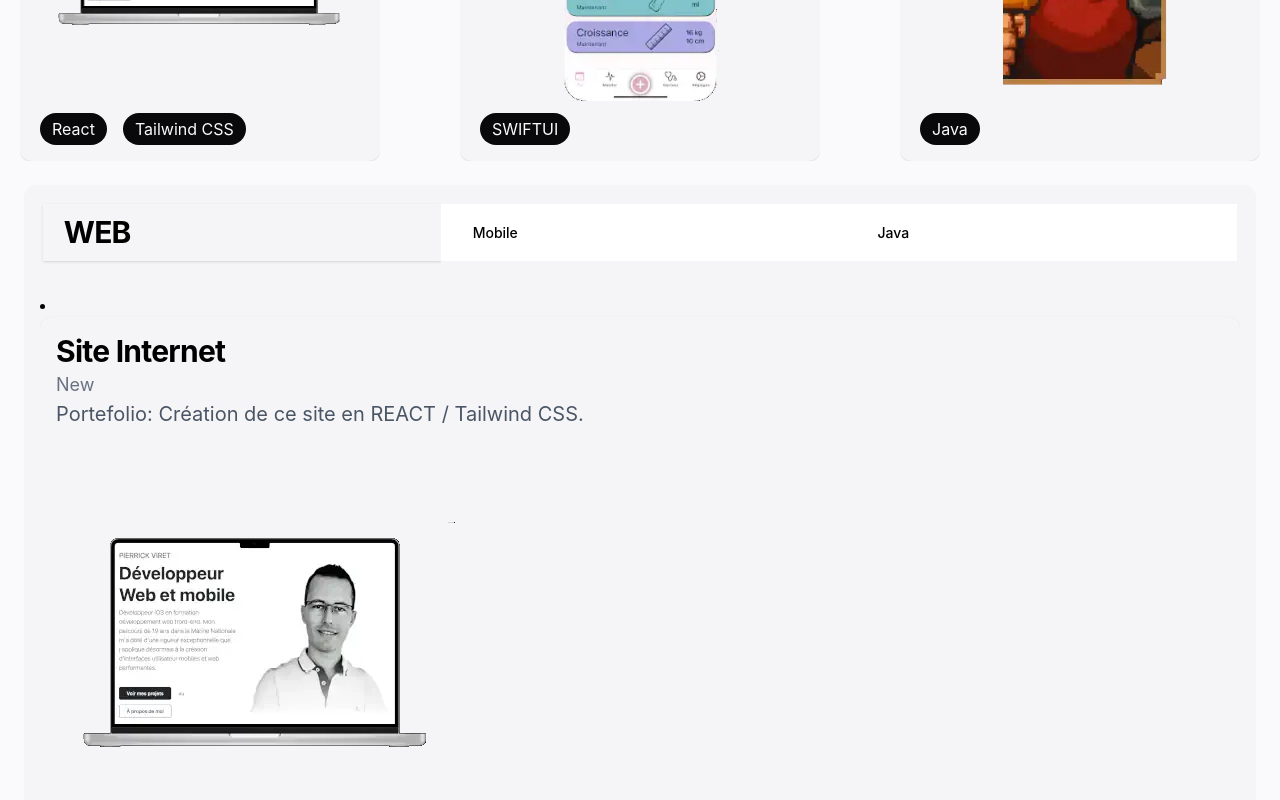
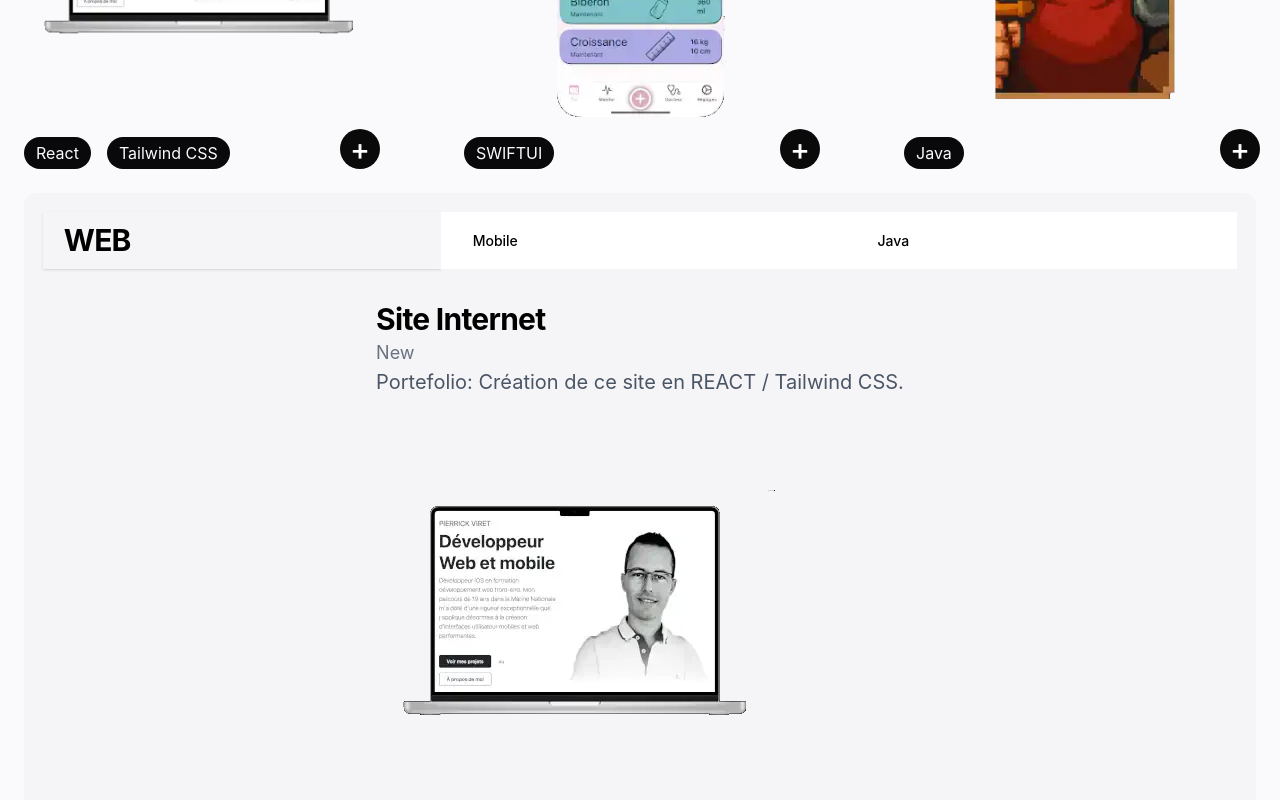
Before and after one commit to Pierrick74/MonSite, a React (Vite) app: page / in a window 1280 px wide. Shown: the part 1480-2280 px from the top of the page. Built offline with nearby package versions, Linux system fonts and the light colour scheme.

Commit message:
add(projectCard) put button

```diff
--- a/package.json
+++ b/package.json
@@ -20,6 +20,7 @@
   },
   "dependencies": {
     "@radix-ui/react-dropdown-menu": "^2.1.16",
+    "@radix-ui/react-slot": "^1.2.3",
     "@radix-ui/react-tabs": "^1.1.13",
     "@tailwindcss/vite": "^4.1.11",
     "class-variance-authority": "^0.7.1",
--- a/public/style.css
+++ b/public/style.css
@@ -33,11 +33,7 @@
 }
 
 .project-card-base {
-  @apply relative mt-5 overflow-hidden rounded-lg transition-all duration-300 ease-in-out;
-}
-
-.project-card-base:hover {
-  @apply -translate-y-1 shadow-2xl;
+  @apply  mt-5 list-none;
 }
 
 .card-overlay {
--- a/src/components/projectCard.jsx
+++ b/src/components/projectCard.jsx
@@ -1,13 +1,19 @@
-import test from "node:test";
+import { useState } from "react";
+import { Button } from "@/components/ui/button"
 
 export function ProjectCard({ project }) {
+    const [isShowDetail, setShowDetail] = useState(false);
+
+    const toggleDetail = () => setShowDetail(!isShowDetail);
+
     return (
         <li class="project-card-base ">
-            <div class="rounded-xl p-4 shadow-sm  bg-[#F5F5F7]">
+
             <h3 class="text-xl md:text-2xl lg:text-3xl font-bold leading-tight tracking-tight text-black">{project.title}</h3>
             <p class="text-base md:text-lg text-gray-500 leading-relaxed">{project.subtitle}</p>
             <p class="text-lg md:text-xl text-gray-600 leading-relaxedproject-card-text">{project.text}</p>
             <img src={project.imagePath} class="project-image" alt={project.imageAlt} loading="lazy" />
+            <div className="flex justify-between">
                 <div className="mt-2 flex flex-wrap gap-2">
                     {project.technologies.map((tech, index) => (
                         <p
@@ -17,9 +23,11 @@
                             {tech}
                         </p>
                     ))}
+
                 </div>
+                <Button className="rounded-full bg-neutral-950 w-10 h-10 text-white text-3xl" onClick={toggleDetail}>{isShowDetail ? '-' : '+'}</Button>
             </div>
-            {/*
+            {isShowDetail &&
 
                 <div class="card-overlay">
                     <h4 class="project-overlay-title">{project.overlayTitle}</h4>
@@ -29,7 +37,7 @@
                             <li key={index}>{info}</li>
                         ))}
                     </ul>
-            </div> */}
+                </div>}
         </li>
     )
 }
--- a/src/components/section/project.jsx
+++ b/src/components/section/project.jsx
@@ -70,7 +70,7 @@
                         <TabsTrigger value="password" className="  grid grid-cols-4 bg-[#FFF] data-[state=active]:bg-[#F5F5F7]">Mobile</TabsTrigger>
                         <TabsTrigger value="java" className=" grid grid-cols-4 bg-[#FFF] data-[state=active]:bg-[#F5F5F7]">Java</TabsTrigger>
                     </TabsList>
-                    <TabsContent value="account">
+                    <TabsContent value="account" className="flex justify-center">
                         <ProjectCard project={PROJECTS[0]} />
                     </TabsContent>
                     <TabsContent value="password">
--- /dev/null
+++ b/src/components/ui/button.tsx
@@ -0,0 +1,60 @@
+import * as React from "react"
+import { Slot } from "@radix-ui/react-slot"
+import { cva, type VariantProps } from "class-variance-authority"
+
+import { cn } from "@/lib/utils"
+
+const buttonVariants = cva(
+  "inline-flex items-center justify-center gap-2 whitespace-nowrap rounded-md text-sm font-medium transition-all disabled:pointer-events-none disabled:opacity-50 [&_svg]:pointer-events-none [&_svg:not([class*='size-'])]:size-4 shrink-0 [&_svg]:shrink-0 outline-none focus-visible:border-ring focus-visible:ring-ring/50 focus-visible:ring-[3px] aria-invalid:ring-destructive/20 dark:aria-invalid:ring-destructive/40 aria-invalid:border-destructive",
+  {
+    variants: {
+      variant: {
+        default: "bg-primary text-primary-foreground hover:bg-primary/90",
+        destructive:
+          "bg-destructive text-white hover:bg-destructive/90 focus-visible:ring-destructive/20 dark:focus-visible:ring-destructive/40 dark:bg-destructive/60",
+        outline:
+          "border bg-background shadow-xs hover:bg-accent hover:text-accent-foreground dark:bg-input/30 dark:border-input dark:hover:bg-input/50",
+        secondary:
+          "bg-secondary text-secondary-foreground hover:bg-secondary/80",
+        ghost:
+          "hover:bg-accent hover:text-accent-foreground dark:hover:bg-accent/50",
+        link: "text-primary underline-offset-4 hover:underline",
+      },
+      size: {
+        default: "h-9 px-4 py-2 has-[>svg]:px-3",
+        sm: "h-8 rounded-md gap-1.5 px-3 has-[>svg]:px-2.5",
+        lg: "h-10 rounded-md px-6 has-[>svg]:px-4",
+        icon: "size-9",
+        "icon-sm": "size-8",
+        "icon-lg": "size-10",
+      },
+    },
+    defaultVariants: {
+      variant: "default",
+      size: "default",
+    },
+  }
+)
+
+function Button({
+  className,
+  variant,
+  size,
+  asChild = false,
+  ...props
+}: React.ComponentProps<"button"> &
+  VariantProps<typeof buttonVariants> & {
+    asChild?: boolean
+  }) {
+  const Comp = asChild ? Slot : "button"
+
+  return (
+    <Comp
+      data-slot="button"
+      className={cn(buttonVariants({ variant, size, className }))}
+      {...props}
+    />
+  )
+}
+
+export { Button, buttonVariants }
```
Also changed, not shown: 1 other file (tests, documents, lock files or other folders). Lines whose indentation alone changed are shown as unchanged.
